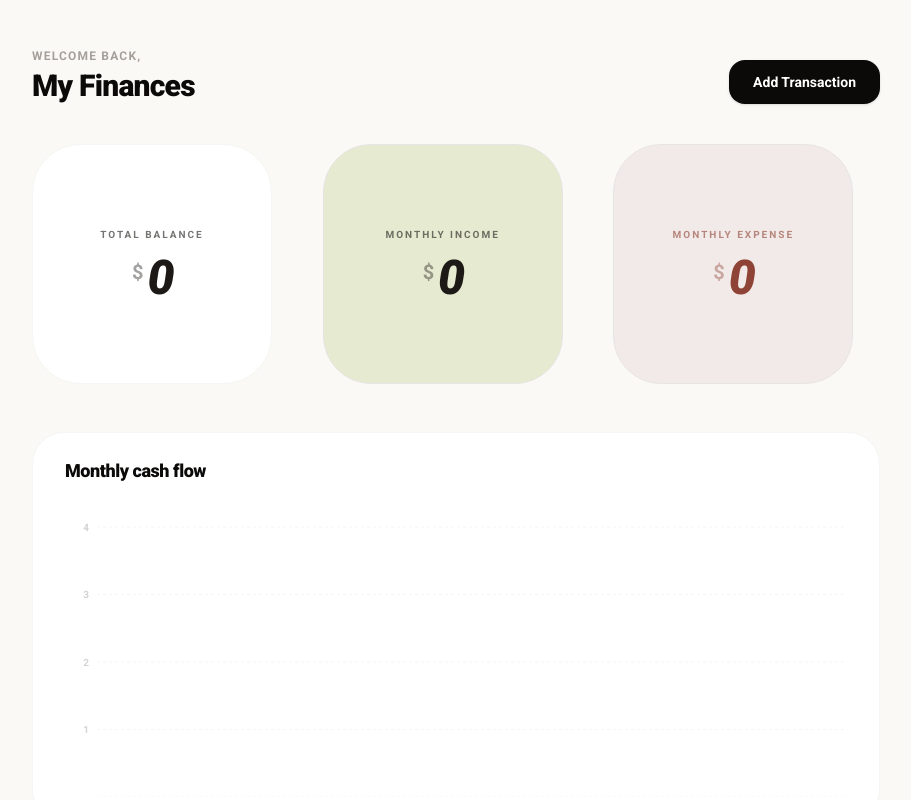
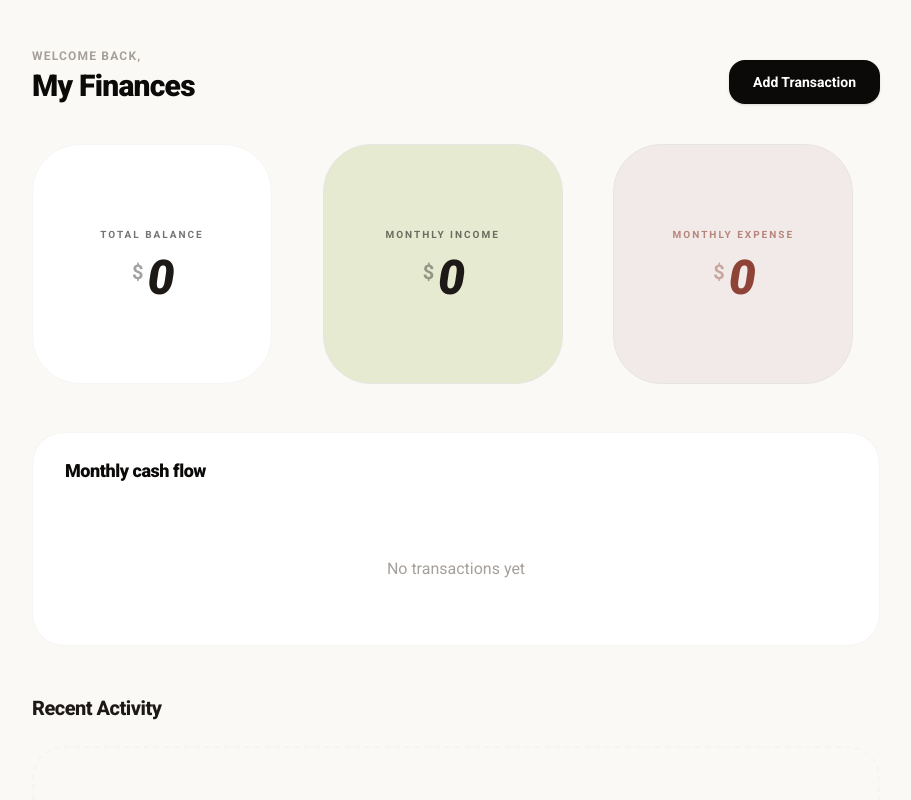
Before and after one commit to chikin-a/react-finance-tracker, a React (Vite) app: page / in a window 1280 px wide. Shown: the top 800 px of the page, without its empty margins (184-1095 px from the left). Built offline with nearby package versions, Linux system fonts and the light colour scheme.

Commit message:
feat: optimize TransactionChart component with useMemo and improve conditional rendering

```diff
--- a/src/features/TransactionChart.tsx
+++ b/src/features/TransactionChart.tsx
@@ -1,3 +1,7 @@
+import { useMemo } from 'react'
+
+import type { Transaction } from '../types'
+
 import {
   Area,
   AreaChart,
@@ -8,7 +12,6 @@ import {
   YAxis,
 } from 'recharts'
 import { CustomTooltip } from '../components/CustomTooltip'
-import type { Transaction } from '../types'
 import { formatChartTransactions } from '../utils/transaction'
 
 type TransactionChartProps = {
@@ -16,7 +19,8 @@ type TransactionChartProps = {
 }
 
 export const TransactionChart: React.FC<TransactionChartProps> = ({ data }) => {
-  const formattedData = formatChartTransactions(data)
+  const formattedData = useMemo(() => formatChartTransactions(data), [data])
+  const hasData = formattedData.length > 0
 
   return (
     <div className='w-full bg-white p-6 rounded-4xl border border-stone-100 mb-12'>
@@ -26,6 +30,11 @@ export const TransactionChart: React.FC<TransactionChartProps> = ({ data }) => {
         </h3>
       </div>
 
+      {!hasData && (
+        <p className='py-10 text-center text-stone-400'>No transactions yet</p>
+      )}
+
+      {hasData && (
         <div className='h-70 w-full'>
           <ResponsiveContainer width='100%' height='100%'>
             <AreaChart
@@ -78,6 +87,7 @@ export const TransactionChart: React.FC<TransactionChartProps> = ({ data }) => {
             </AreaChart>
           </ResponsiveContainer>
         </div>
+      )}
     </div>
   )
 }
```
Lines whose indentation alone changed are shown as unchanged.
